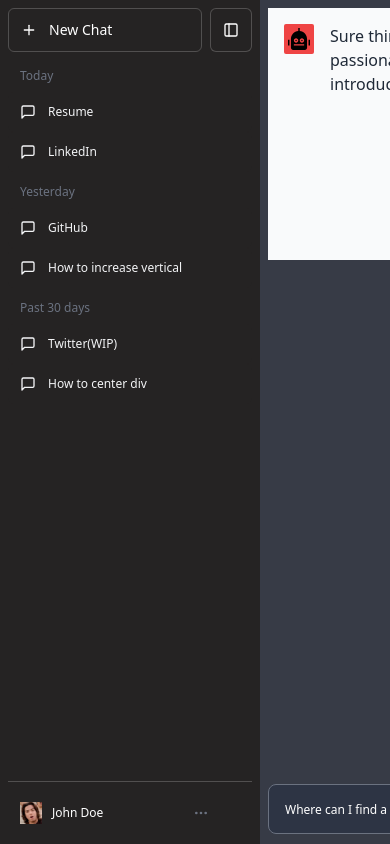
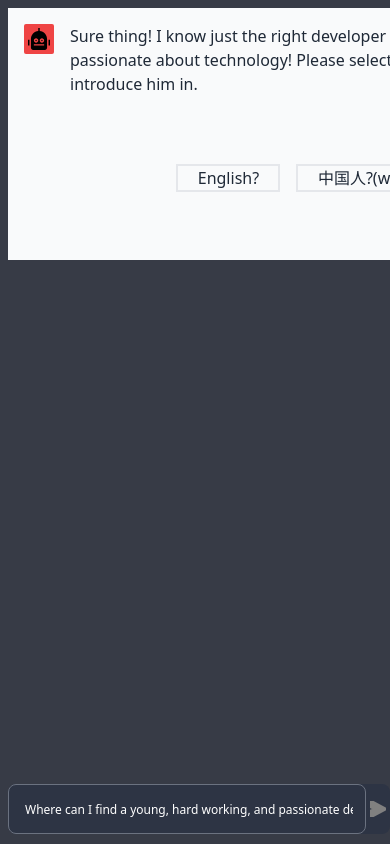
Before and after one commit to KirSpaceB/KirSpaceB.github.io, a React (Vite) app in the folder frontend/: page / in a window 390 px wide. Built offline with nearby package versions, Linux system fonts and the light colour scheme.

Commit message:
fix: added temp fix for mobile responsiveness for sidebar

```diff
--- a/frontend/src/Sidebar/Sidebar.tsx
+++ b/frontend/src/Sidebar/Sidebar.tsx
@@ -1,19 +1,20 @@
 import SideBarProfile from "../Sidebar/SideBarImages/Sidebarprofile.png"
 import Resume from "../../public/Resume.pdf"
+import { PlusSign } from "./svg/PlusSign";
 export const Sidebar = () => {
 
 
   return (
-    <div className="dark flex-shrink-0 bg-[#252323]">
+    <div className="hidden sm:flex flex-shrink-0 bg-[#252323]">
       <div className="h-full w-[260px]">
         <div className="flex h-full min-h-0 flex-col">
           <nav className="flex h-full w-full flex-col p-2" aria-label="Chat History">
             <div className="mb-1 flex flex-row gap-2">
-              <a href="" className="flex p-3 items-center gap-3 transition-colors duration-200 text-white cursor-pointer text-sm rounded-md border border-white/20 hover:bg-gray-500/10 h-11 flex-shrink-0 flex-grow ">
-                <svg stroke="currentColor" fill="none" strokeWidth="2" viewBox="0 0 24 24" strokeLinecap="round" strokeLinejoin="round" className="h-4 w-4" height="1em" width="1em" xmlns="http://www.w3.org/2000/svg">
-                  <line x1="12" y1="5" x2="12" y2="19"></line>
-                  <line x1="5" y1="12" x2="19" y2="12"></line>
-                </svg>
+              <a
+                href=""
+                className="flex p-3 items-center gap-3 transition-colors duration-200 text-white cursor-pointer text-sm rounded-md border border-white/20 hover:bg-gray-500/10 h-11 flex-shrink-0 flex-grow"
+              >
+                <PlusSign/>
                 New Chat
               </a>
               <span>
--- /dev/null
+++ b/frontend/src/Sidebar/svg/PlusSign.tsx
@@ -0,0 +1,21 @@
+
+export const PlusSign = () => {
+  return (
+    <>
+      <svg
+        stroke="currentColor"
+        fill="none" strokeWidth="2"
+        viewBox="0 0 24 24"
+        strokeLinecap="round"
+        strokeLinejoin="round"
+        className="h-4 w-4"
+        height="1em"
+        width="1em"
+        xmlns="http://www.w3.org/2000/svg"
+        >
+        <line x1="12" y1="5" x2="12" y2="19"></line>
+        <line x1="5" y1="12" x2="19" y2="12"></line>
+      </svg>
+    </>
+  )
+}
```
